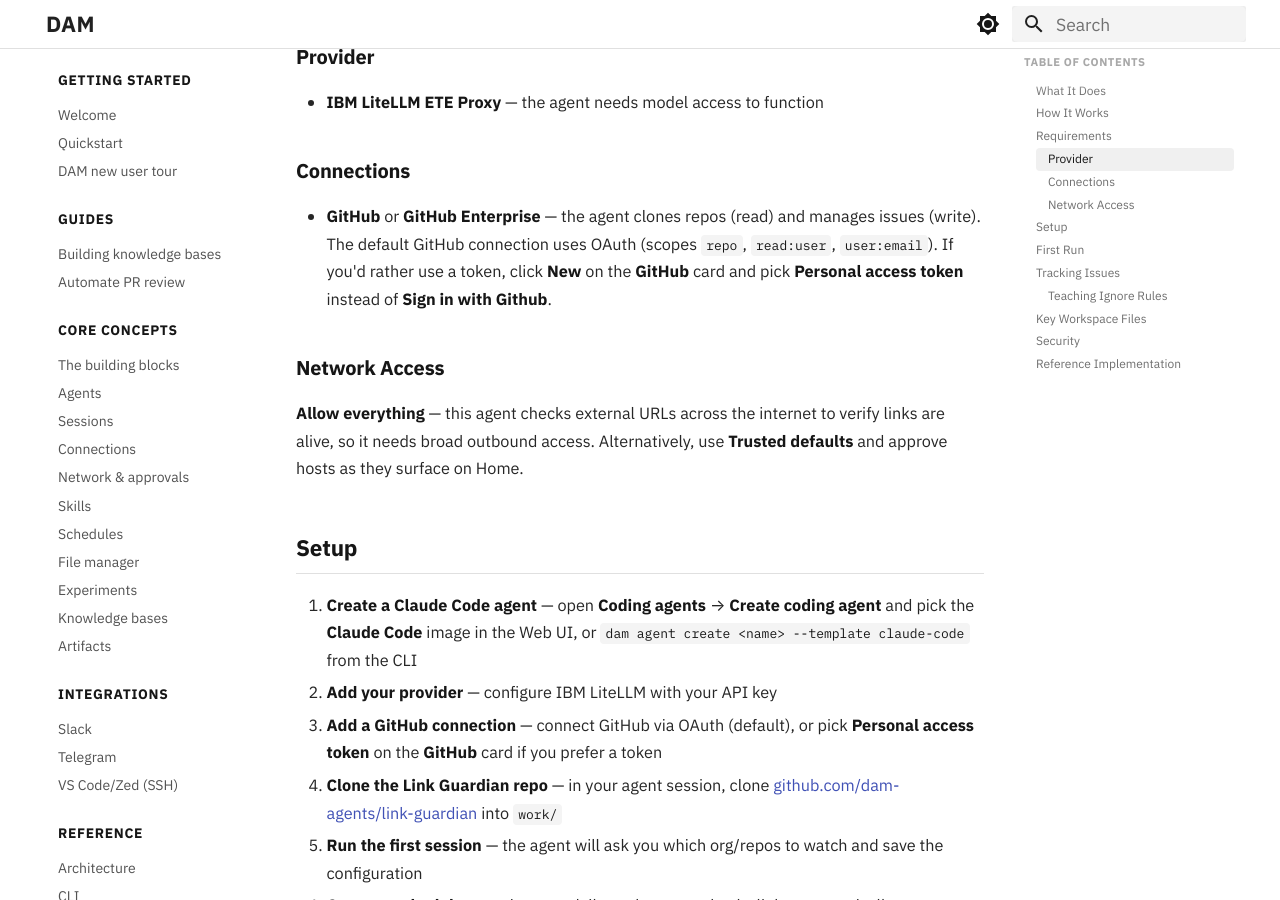
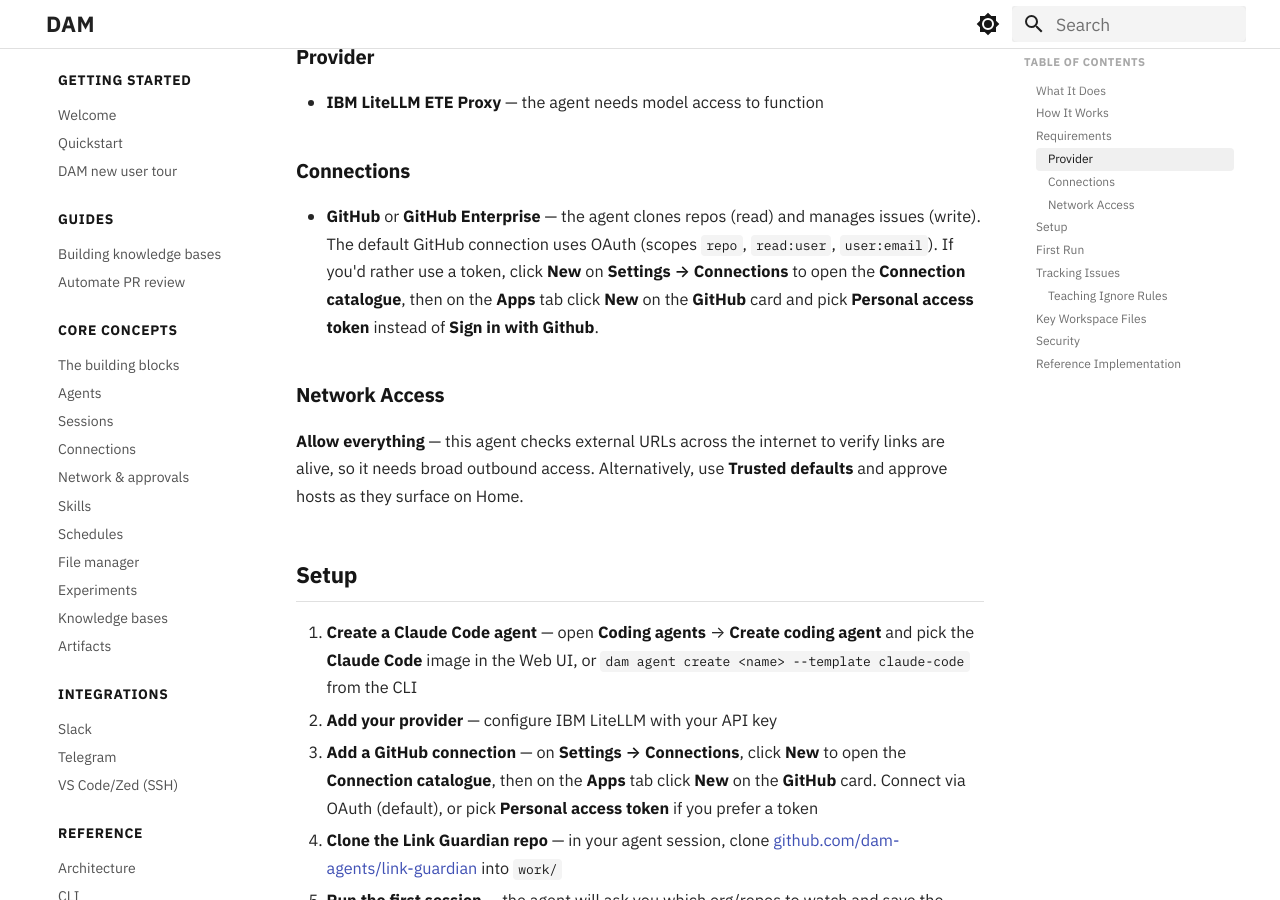
Before and after one commit to dam-agents/docs, an MkDocs documentation site: the page built from docs/guides/broken-link-monitor.md, in a window 1280 px wide and 900 px high, scrolled down 1440 px. Built offline with MkDocs 1.6.1 and Material for MkDocs 9.7.7, drawn with Linux system fonts in a browser that asks for light colours.

Commit message:
docs: place the GitHub card in the Connection catalogue on the broken-link-monitor page (#92)
The Settings → Connections page has only a single page-level New button
(connections-view.tsx:29-38 at v0.2.15); the per-provider cards with their
own New render inside the Connection catalogue modal, on its Apps tab
(connection-catalog-modal.tsx:120 for the title, catalog-provider-card.tsx:44-51
for the card button, catalog-providers.ts:12 for the tab label). A reader
looking for a GitHub card on the Connections page never found one.

core-concepts/connections.md:35-37 already states this path correctly.

Assisted-by: Claude Fable 5 <noreply@anthropic.com>

```diff
--- a/docs/guides/broken-link-monitor.md
+++ b/docs/guides/broken-link-monitor.md
@@ -48,7 +48,7 @@ State is persisted on a volume between runs — the agent remembers what it foun
 
 ### Connections
 
-- **GitHub** or **GitHub Enterprise** — the agent clones repos (read) and manages issues (write). The default GitHub connection uses OAuth (scopes `repo`, `read:user`, `user:email`). If you'd rather use a token, click **New** on the **GitHub** card and pick **Personal access token** instead of **Sign in with Github**.
+- **GitHub** or **GitHub Enterprise** — the agent clones repos (read) and manages issues (write). The default GitHub connection uses OAuth (scopes `repo`, `read:user`, `user:email`). If you'd rather use a token, click **New** on **Settings → Connections** to open the **Connection catalogue**, then on the **Apps** tab click **New** on the **GitHub** card and pick **Personal access token** instead of **Sign in with Github**.
 
 ### Network Access
 
@@ -58,7 +58,7 @@ State is persisted on a volume between runs — the agent remembers what it foun
 
 1. **Create a Claude Code agent** — open **Coding agents** → **Create coding agent** and pick the **Claude Code** image in the Web UI, or `dam agent create <name> --template claude-code` from the CLI
 2. **Add your provider** — configure IBM LiteLLM with your API key
-3. **Add a GitHub connection** — connect GitHub via OAuth (default), or pick **Personal access token** on the **GitHub** card if you prefer a token
+3. **Add a GitHub connection** — on **Settings → Connections**, click **New** to open the **Connection catalogue**, then on the **Apps** tab click **New** on the **GitHub** card. Connect via OAuth (default), or pick **Personal access token** if you prefer a token
 4. **Clone the Link Guardian repo** — in your agent session, clone [github.com/dam-agents/link-guardian](https://github.com/dam-agents/link-guardian) into `work/`
 5. **Run the first session** — the agent will ask you which org/repos to watch and save the configuration
 6. **Create a schedule** — set it to run daily so the agent checks links automatically
```
